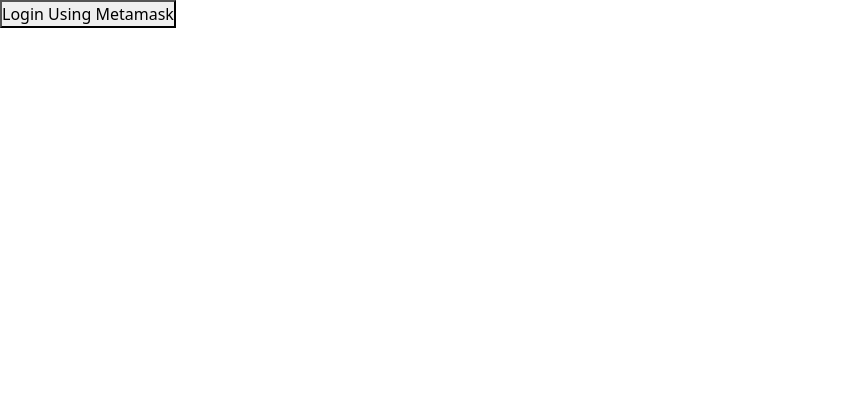
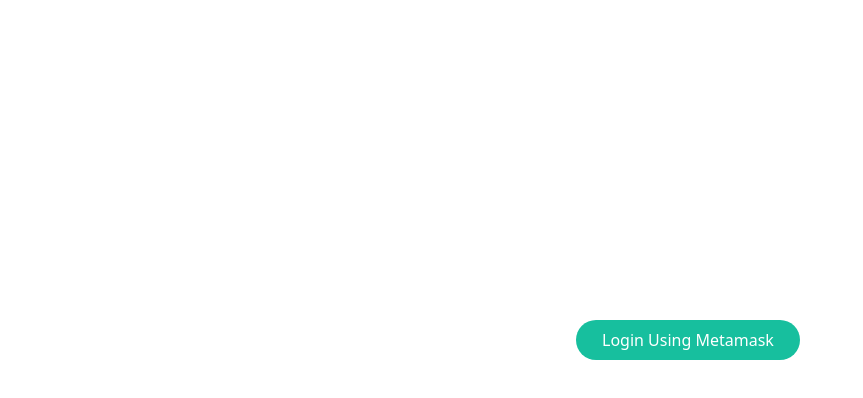
Before and after one commit to Jashank2003/Vishesh-Learner-s-App, a React (Create React App) app: page /login in a window 1280 px wide. Shown: the top 398 px of the page, without its empty margins (0-863 px from the left). Built offline with nearby package versions, Linux system fonts and the light colour scheme; a web font is replaced by a local one.

Commit message:
Added Css File

```diff
--- a/src/components/Header/Header.jsx
+++ b/src/components/Header/Header.jsx
@@ -12,12 +12,12 @@
     url: "/drugs",
   },
   {
-    display: "Login",
-    url: "/login",
+    display: "Blog",
+    url: "/review",
   },
   {
-    display: "Blog",
-    url: "/review",
+    display: "Logout",
+    url: "/logout",
   },
 ];
 
--- a/src/components/Login/login.jsx
+++ b/src/components/Login/login.jsx
@@ -80,7 +80,7 @@
             ) : (
                 // Render login page content if user is not logged in
                 <div>
-                    <button onClick={loginMetaMask}>Login Using Metamask</button>
+                    <button id="btn" className="btn" onClick={loginMetaMask}>Login Using Metamask</button>
                 </div>
             )}
         </div>
--- a/src/index.css
+++ b/src/index.css
@@ -51,3 +51,8 @@
 i {
   color: #17bf9e;
 }
+
+#btn{
+  margin-top: 25%;
+  margin-left: 45%;
+}
```
Also changed, not shown: src/components/Logout/logout.jsx (added).
